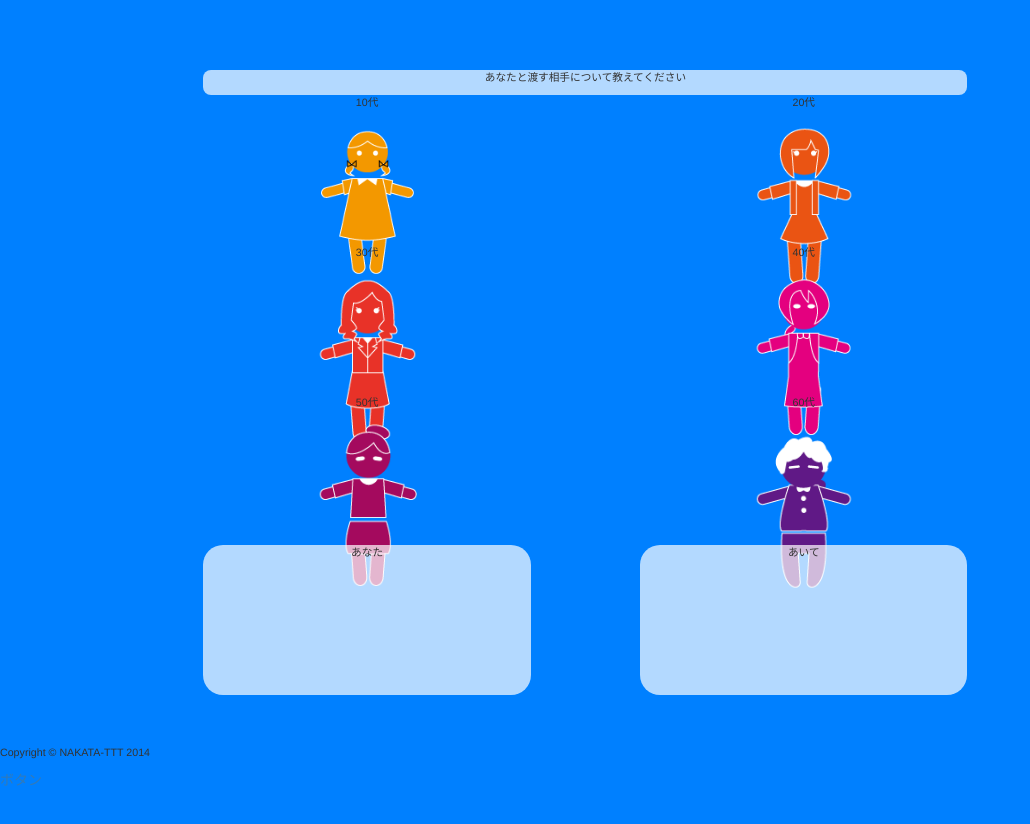
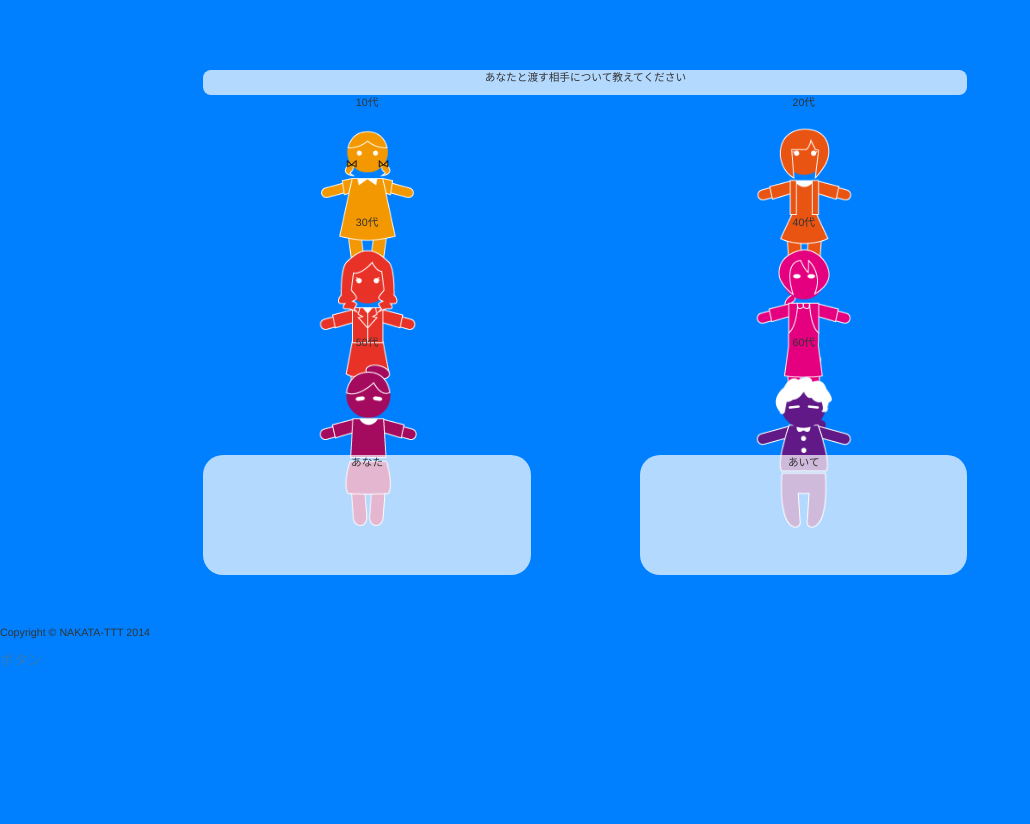
Before and after one commit to tsubohiro/DoreKoreKobe, a plain HTML site: page index.html in a window 1280 px wide. Shown: the whole page, without its empty margins (0-1030 px from the left). After the commit the page ends 800 px from the top, so only its background shows below. Drawn offline with nearby package versions, Linux system fonts and the light colour scheme.

```diff
--- a/index.html
+++ b/index.html
@@ -39,11 +39,11 @@ p{
 }
 .hako1,.hako2{
     background:rgba(255,255,255,0.7);
-    height: 150px;
+    height: 120px;
     border-radius: 20px;
 }
 .box{
-	height: 150px;
+	height: 120px;
 }
 .titlebox{
 	background:rgba(255,255,255,0.7);
```
